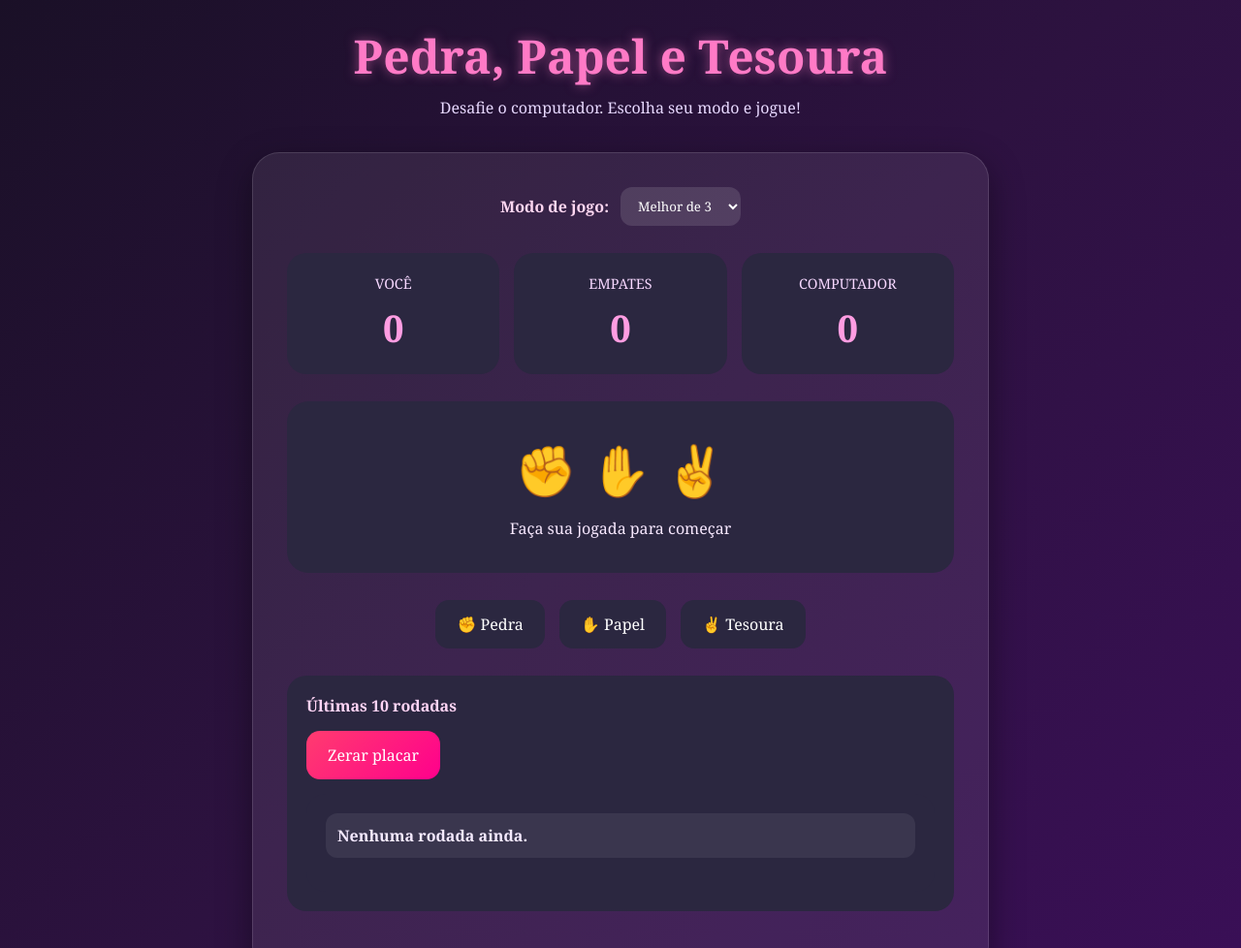
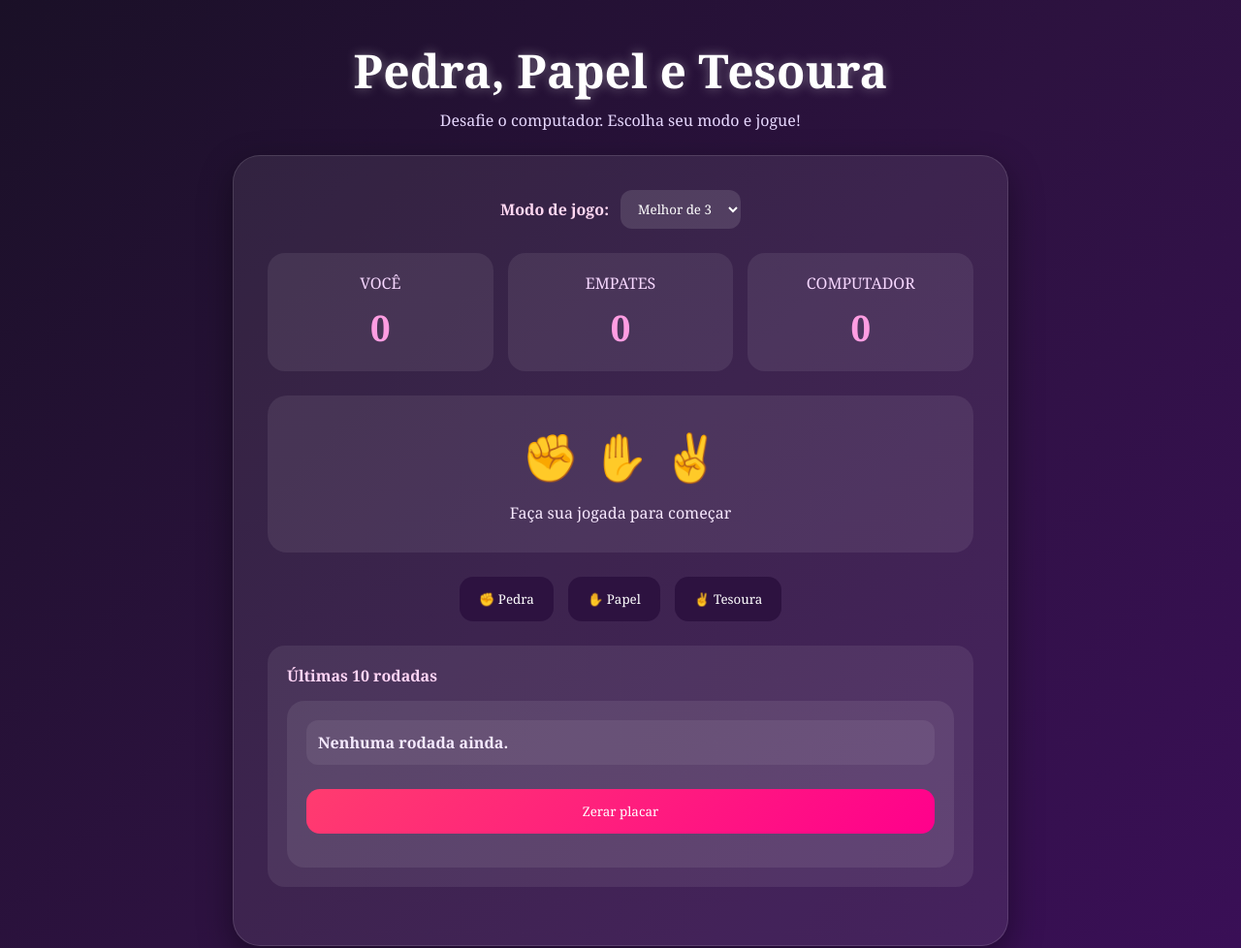
Before and after one commit to Vitoria-Cristina7/Jogo-de-Pedra-Papel-e-Tesoura, a plain HTML site: page index.html in a window 1280 px wide. Shown: the top 978 px of the page at 97% size. Drawn offline with Linux system fonts and the light colour scheme.

Commit message:
CSS final

```diff
--- a/index.html
+++ b/index.html
@@ -81,9 +81,9 @@
 
       <div>
         <p>Últimas 10 rodadas</p>
-        <button type="button" id="zerar">Zerar placar</button>
         <div id="listaHistorico">
           <p>Nenhuma rodada ainda.</p>
+        <button type="button" id="zerar">Zerar placar</button>
         </div>
       </div>
 
--- a/script.js
+++ b/script.js
@@ -3,3 +3,9 @@ let pontosComputador = 0;
 let pontosEmpate = 0;
 let historico = [];
 let jogoTerminado = false;
+
+function atualizarPlacar() {
+  document.getElementById("pontosVoce").innerHTML = pontosVoce;
+  document.getElementById("pontosComputador").innerHTML = pontosComputador;
+  document.getElementById("pontosEmpate").innerHTML = pontosEmpate;
+}
--- a/style.css
+++ b/style.css
@@ -8,38 +8,36 @@
 /* BODY */
 body {
   min-height: 100vh;
-  display: flex;
-  justify-content: center;
-  align-items: center;
-  flex-direction: column;
-  padding: 25px;
+  padding: 40px 20px;
   background: linear-gradient(135deg, #1a1027, #2d1240, #3a0f57);
   font-family: Georgia, "Times New Roman", serif;
-  color: #f5f4fa;
+  color: white;
 }
 
 /* CONTAINER */
 .container {
   width: 100%;
-  max-width: 760px;
+  max-width: 800px;
+  margin: 0 auto;
   background: rgba(255, 255, 255, 0.08);
-  border: 1px solid rgba(255, 255, 255, 0.12);
   border-radius: 28px;
   padding: 35px;
+  border: 1px solid rgba(255, 255, 255, 0.12);
   box-shadow: 0 12px 35px rgba(0, 0, 0, 0.4);
 }
 
 /* HEADER */
 header {
   text-align: center;
-  margin-bottom: 35px;
+  margin-bottom: 25px;
+  padding: auto;
 }
 
 header h1 {
   font-size: 3rem;
-  margin-bottom: 10px;
-  color: #ff7ac6;
-  text-shadow: 0 0 12px rgba(255, 122, 198, 0.5); /* único brilho permitido */
+  color: white;
+  margin-bottom: 8px;
+  text-shadow: 0 0 12px rgba(255, 255, 255, 0.35);
 }
 
 header p {
@@ -49,7 +47,7 @@ header p {
 
 /* SEÇÕES */
 section {
-  margin-bottom: 28px;
+  margin-bottom: 25px;
 }
 
 /* MODO */
@@ -69,10 +67,9 @@ select {
   padding: 10px 14px;
   border-radius: 12px;
   border: none;
-  background-color: rgba(255, 255, 255, 0.12);
+  background: rgba(255, 255, 255, 0.12);
   color: white;
   font-family: inherit;
-  outline: none;
 }
 
 option {
@@ -87,40 +84,38 @@ option {
 
 .placar div {
   flex: 1;
-  background: #2b2740;
-  border-radius: 20px;
-  padding: 22px;
+  background: rgba(255, 255, 255, 0.08);
+  border-radius: 18px;
+  padding: 20px;
   text-align: center;
 }
 
 .placar p:first-child {
-  font-size: 0.9rem;
+  color: #f7d8ff;
   margin-bottom: 10px;
-  color: #f7d8ff;
 }
 
 .placar p:last-child {
-  font-size: 2.4rem;
+  font-size: 2.3rem;
   font-weight: bold;
   color: #ff9de2;
 }
 
 /* BATALHA */
 .batalha {
-  background: #2b2740;
-  border-radius: 22px;
-  padding: 35px;
+  background: rgba(255, 255, 255, 0.08);
+  border-radius: 20px;
+  padding: 30px;
   text-align: center;
 }
 
 .batalha p:first-child {
-  font-size: 3.2rem;
+  font-size: 3rem;
   margin-bottom: 15px;
 }
 
 #mensagem {
   color: #f8e9ff;
-  font-size: 1rem;
 }
 
 /* BOTÕES */
@@ -132,32 +127,31 @@ option {
 }
 
 button {
-  padding: 14px 22px;
+  padding: 14px 20px;
   border: none;
   border-radius: 14px;
-  background: #2b2740;
+  background: #2d1240;
   color: white;
-  font-size: 1rem;
   font-family: inherit;
   cursor: pointer;
   transition: 0.3s;
 }
 
 button:hover {
-  transform: scale(1.07);
+  transform: scale(1.06);
 }
 
 /* HISTÓRICO */
 .historico div {
-  background: #2b2740;
-  border-radius: 20px;
+  background: rgba(255, 255, 255, 0.08);
+  border-radius: 18px;
   padding: 20px;
 }
 
 .historico p:first-child {
+  color: #ffd4f5;
+  margin-bottom: 15px;
   font-weight: bold;
-  margin-bottom: 15px;
-  color: #ffd4f5;
 }
 
 #zerar {
@@ -172,7 +166,7 @@ button:hover {
 }
 
 #listaHistorico p {
-  background-color: rgba(255, 255, 255, 0.07);
+  background: rgba(255, 255, 255, 0.07);
   padding: 12px;
   border-radius: 12px;
   color: #f5eaff;
@@ -180,6 +174,7 @@ button:hover {
 
 /* RESPONSIVO */
 @media (max-width: 650px) {
+
   .placar {
     flex-direction: column;
   }
@@ -195,4 +190,5 @@ button:hover {
   header h1 {
     font-size: 2.3rem;
   }
+
 }
```
